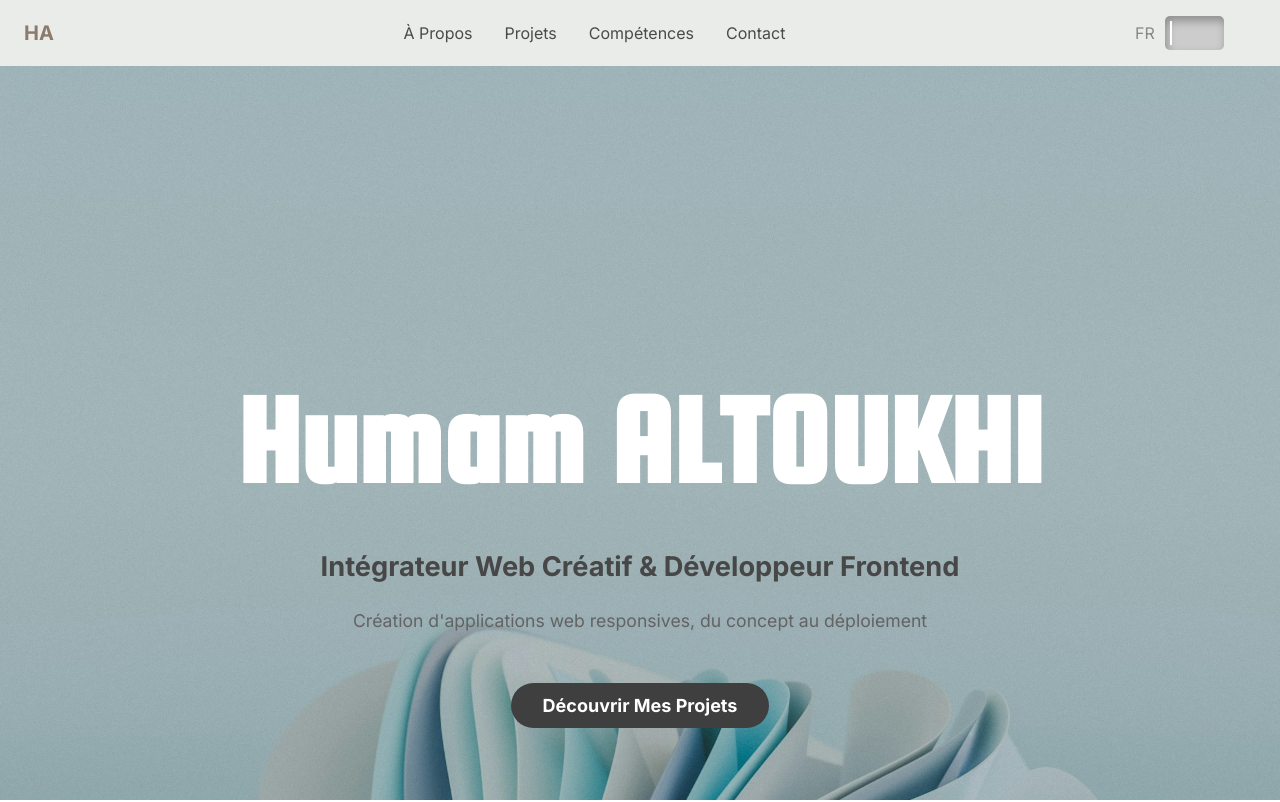
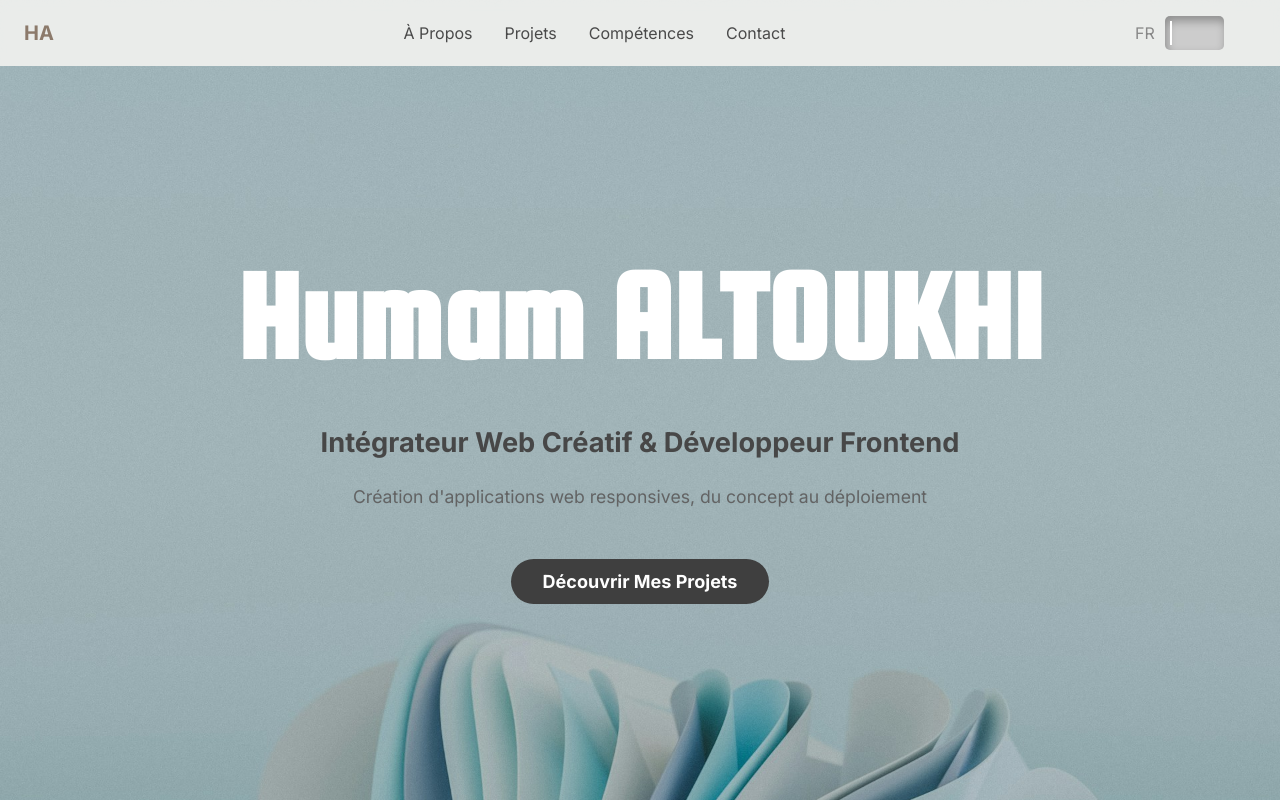
Before and after one commit to humamT/Project-12, a React (Vite) app: page / in a window 1280 px wide. Shown: the top 802 px of the page. Built offline with nearby package versions, Linux system fonts and the light colour scheme.

Commit message:
bug fixes

```diff
--- a/src/App.css
+++ b/src/App.css
@@ -47,7 +47,7 @@
 @keyframes dropdownAnimation {
     from {
         opacity: 0;
-        transform: translateY(-15px);
+        transform: translateY(0);
     }
 
     to {
@@ -64,7 +64,7 @@
 
     to {
         opacity: 0;
-        transform: translateY(-15px);
+        transform: translateY(0);
     }
 }
 
@@ -149,19 +149,59 @@
 
 /* --- Mobile Navigation --- */
 .mobile-menu-button {
-    font-size: 1.5rem;
-    background: none;
-    border: none;
     cursor: pointer;
-    color: var(--base-text);
+}
+
+.mobile-menu-button input {
+    display: none;
+}
+
+.mobile-menu-button svg {
+    height: 1.8em;
+    /* Adjusted size to fit header better */
+    transition: transform 600ms cubic-bezier(0.4, 0, 0.2, 1);
+}
+
+.mobile-menu-button .line {
+    fill: none;
+    stroke: #8c7a6b;
+    /* Use your theme color */
+    stroke-linecap: round;
+    stroke-linejoin: round;
+    stroke-width: 3;
+    transition: stroke-dasharray 600ms cubic-bezier(0.4, 0, 0.2, 1),
+        stroke-dashoffset 600ms cubic-bezier(0.4, 0, 0.2, 1);
+}
+
+.mobile-menu-button .line-top-bottom {
+    stroke-dasharray: 12 63;
+}
+
+.mobile-menu-button input:checked+svg {
+    transform: rotate(-45deg);
+}
+
+.mobile-menu-button input:checked+svg .line-top-bottom {
+    stroke-dasharray: 20 300;
+    stroke-dashoffset: -32.42;
 }
 
 .mobile-nav {
-    padding: 0 1.5rem 1rem;
+    background-color: rgba(253, 251, 247, 0.8);
+    backdrop-filter: blur(4px);
+    -webkit-backdrop-filter: blur(4px);
+    position: absolute;
+    top: 100%;
+    left: 0;
+    right: 0;
+    padding: 1rem 1.5rem;
     display: flex;
     flex-direction: column;
     gap: 1rem;
     animation: dropdownAnimation 0.3s ease-out forwards;
+
+    /* --- FIX: Add a shadow to visually separate the dropdown --- */
+    box-shadow: 0 4px 6px -1px rgb(0 0 0 / 0.1), 0 2px 4px -2px rgb(0 0 0 / 0.1);
 }
 
 .mobile-nav-closing {
@@ -179,10 +219,13 @@
 /* --- Hero Section --- */
 .hero-content {
     display: flex;
+    flex-direction: column;
     align-items: center;
+    justify-content: center;
     text-align: center;
-    position: absolute;
-    top: 5rem;
+    width: 100%;
+    padding-top: 5rem;
+    padding-bottom: 5rem;
 }
 
 .hero-content h1 {
@@ -593,56 +636,6 @@
     animation: fadeInOut 4s ease-in-out forwards;
 }
 
-/* --- Styles for Animated SVG Mobile Menu Button --- */
-
-/* This is the main container for the button */
-.mobile-menu-button {
-    cursor: pointer;
-}
-
-/* Hide the actual checkbox input */
-.mobile-menu-button input {
-    display: none;
-}
-
-/* Set the size of the SVG icon */
-.mobile-menu-button svg {
-    height: 1.8em;
-    /* You can adjust this size */
-    transition: transform 600ms cubic-bezier(0.4, 0, 0.2, 1);
-}
-
-/* Style the lines inside the SVG */
-.mobile-menu-button .line {
-    fill: none;
-    stroke: #8c7a6b;
-    /* Uses your site's main text color */
-    stroke-linecap: round;
-    stroke-linejoin: round;
-    stroke-width: 3;
-    transition: stroke-dasharray 600ms cubic-bezier(0.4, 0, 0.2, 1),
-        stroke-dashoffset 600ms cubic-bezier(0.4, 0, 0.2, 1);
-}
-
-/* Initial state of the top and bottom lines for the animation */
-.mobile-menu-button .line-top-bottom {
-    stroke-dasharray: 12 63;
-}
-
-/* --- This is the animation part --- */
-
-/* When the checkbox is checked, rotate the whole SVG */
-.mobile-menu-button input:checked+svg {
-    transform: rotate(-45deg);
-}
-
-/* When the checkbox is checked, animate the top and bottom lines to form an "X" */
-.mobile-menu-button input:checked+svg .line-top-bottom {
-    stroke-dasharray: 20 300;
-    stroke-dashoffset: -32.42;
-}
-
-
 /* ==========================================================================
    6. Responsive Styles
    ========================================================================== */
@@ -666,7 +659,8 @@
 
     .hero-content {
         min-height: 600px;
-        top: 14rem;
+        position: static;
+        top: auto;
     }
 
     .hero-content h1 {
```
